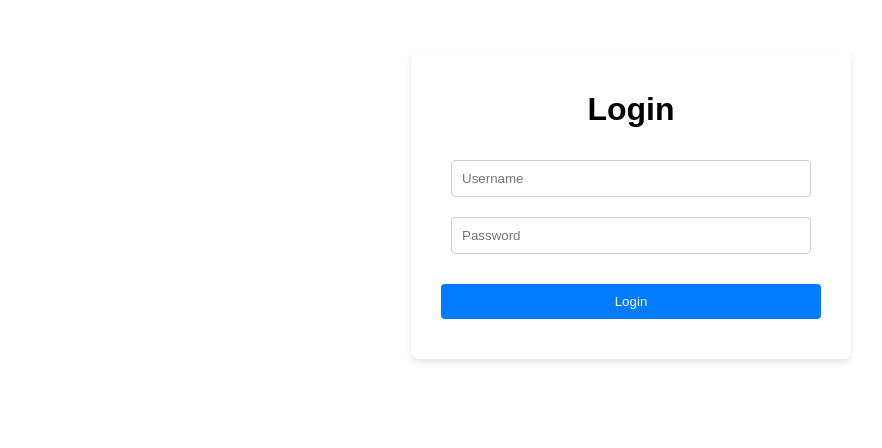
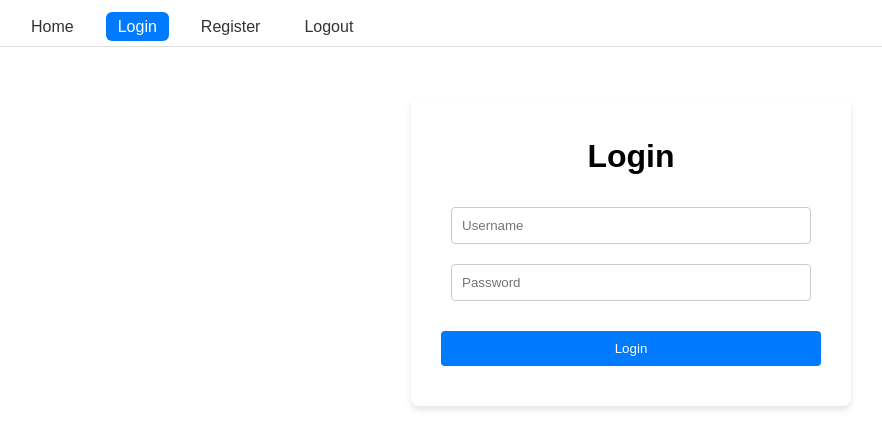
Before and after one commit to GanpathChoyal/react-pythonfullstack, a React (Vite) app in the folder frontend/: page /login in a window 1280 px wide. Shown: the top 448 px of the page, without its empty margins (9-891 px from the left). Built offline with nearby package versions, Linux system fonts and the light colour scheme; no server answers.

Commit message:
url change

```diff
--- a/frontend/src/App.jsx
+++ b/frontend/src/App.jsx
@@ -1,49 +1,42 @@
-import React from 'react'
-import { Link } from 'react-router-dom'
-import { BrowserRouter,Routes,Route,Navigate} from 'react-router-dom'
-import Login from './pages/Login'
-import Home from './pages/Home'
-import Register from './pages/Register'
-import NotFound from './pages/NotFound'
-import ProtectedRoute from './components/ProtectedRoute'
+import React from "react";
+import { BrowserRouter, Routes, Route, Navigate } from "react-router-dom";
+import Login from "./pages/Login";
+import Home from "./pages/Home";
+import Register from "./pages/Register";
+import NotFound from "./pages/NotFound";
+import ProtectedRoute from "./components/ProtectedRoute";
+import Navbar from "./components/Navbar";   // ✅ new import
 
-function Logout(){
-  localStorage.clear()
-  return <Navigate to="/login"/>
+function Logout() {
+  localStorage.clear();
+  return <Navigate to="/login" />;
+}
 
-}
-function RegisterAndLogout(){
-  localStorage.clear()
-  return <Register/>
+function RegisterAndLogout() {
+  localStorage.clear();
+  return <Register />;
 }
 
 function App() {
-
-
   return (
-    <>
     <BrowserRouter>
+      <Navbar />   {/* ✅ Navbar always visible */}
       <Routes>
         <Route
-        path="/" element={
+          path="/"
+          element={
             <ProtectedRoute>
-            <Home/>
+              <Home />
             </ProtectedRoute>
           }
         />
-        <Route path="/login" element={<Login/>}/>
-         <Route path="/logout" element={<Logout/>}/>
-
-        <Route path="/register" element={<RegisterAndLogout />}/>
-        <Route path="*" element={<NotFound />}></Route>
-
+        <Route path="/login" element={<Login />} />
+        <Route path="/logout" element={<Logout />} />
+        <Route path="/register" element={<RegisterAndLogout />} />
+        <Route path="*" element={<NotFound />} />
       </Routes>
     </BrowserRouter>
-
-
-    </>
-
-  )
+  );
 }
 
-export default App
+export default App;
--- /dev/null
+++ b/frontend/src/components/NavBar.jsx
@@ -0,0 +1,24 @@
+import React from "react";
+import { NavLink } from "react-router-dom";
+
+function Navbar() {
+  const linkStyle = ({ isActive }) => ({
+    margin: "0 10px",
+    textDecoration: "none",
+    padding: "6px 12px",
+    borderRadius: "6px",
+    color: isActive ? "white" : "#333",
+    backgroundColor: isActive ? "#007bff" : "transparent",
+  });
+
+  return (
+    <nav style={{ padding: "10px", borderBottom: "1px solid #ddd" }}>
+      <NavLink to="/" style={linkStyle}>Home</NavLink>
+      <NavLink to="/login" style={linkStyle}>Login</NavLink>
+      <NavLink to="/register" style={linkStyle}>Register</NavLink>
+      <NavLink to="/logout" style={linkStyle}>Logout</NavLink>
+    </nav>
+  );
+}
+
+export default Navbar;
```
Lines whose indentation alone changed are shown as unchanged.
